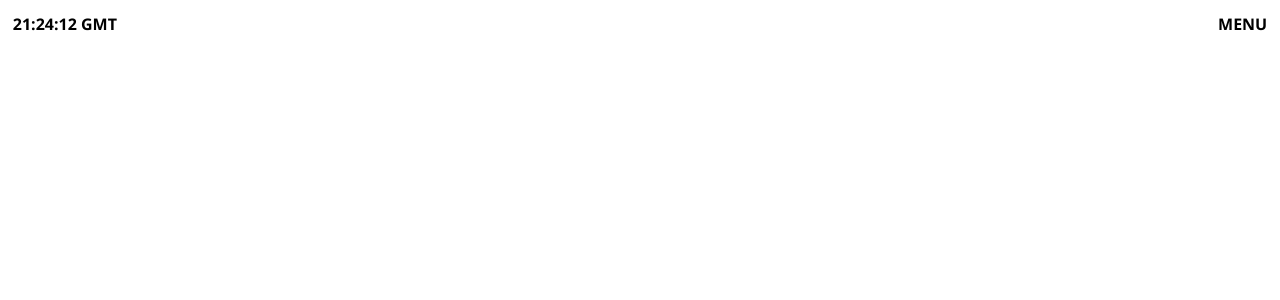
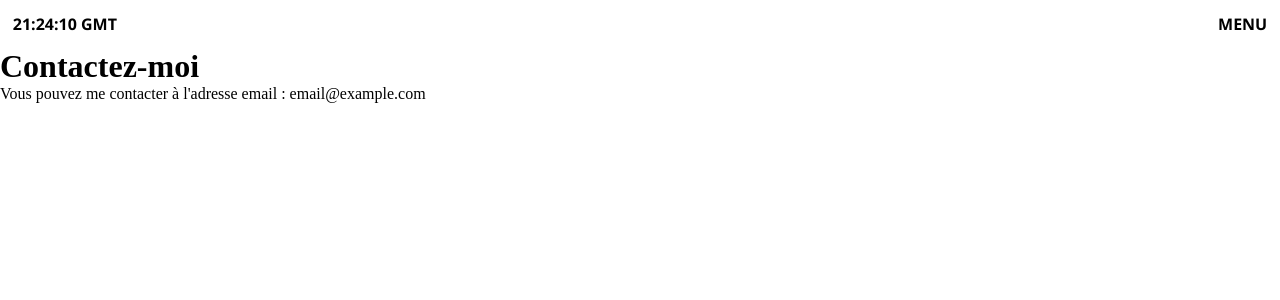
Before and after one commit to cs-development-github/PortefolioReact, a React (Create React App) app: page /contact in a window 1280 px wide. Shown: the top 300 px of the page. Built offline with nearby package versions, Linux system fonts and the light colour scheme.

Commit message:
add: react router dom

```diff
--- a/package.json
+++ b/package.json
@@ -9,6 +9,7 @@
     "framer-motion": "^11.11.11",
     "react": "^18.3.1",
     "react-dom": "^18.3.1",
+    "react-router-dom": "^6.28.0",
     "react-scripts": "5.0.1",
     "web-vitals": "^2.1.4"
   },
--- a/src/App.js
+++ b/src/App.js
@@ -1,12 +1,41 @@
 // App.js
 import React from 'react';
+import { BrowserRouter as Router, Routes, Route } from 'react-router-dom';
 import HomePage from './pages/HomePage';
+import About from './pages/About';
+import Contact from './pages/Contact';
+import Projects from './pages/Projects';
+import RealTimeClock from './components/Header/RealTimeClock/RealTimeClock';
+import './styles/index.css';
+import useToggle from '../src/hooks/useToggle';
+import Menu from './components/Header/Menu/Menu';
 
 function App() {
+  const [isMenuOpen, toggleMenu] = useToggle(false);
+
   return (
-    <div className="App">
-      <HomePage />
-    </div>
+    <Router>
+      <div className="App">
+        <div className="HomePage">
+          <div className="header">
+            <div className="current-time">
+              <RealTimeClock />
+            </div>
+            <p className="menu-button" onClick={toggleMenu}>
+              {isMenuOpen ? 'CLOSE' : 'MENU'}
+            </p>
+          </div>
+          <Menu isOpen={isMenuOpen} onClose={toggleMenu} />
+        </div>
+        {/* Configuration des routes */}
+        <Routes>
+          <Route path="/" element={<HomePage />} />
+          <Route path="/about" element={<About />} />
+          <Route path="/projects" element={<Projects />} />
+          <Route path="/contact" element={<Contact />} />
+        </Routes>
+      </div>
+    </Router>
   );
 }
 
--- a/src/components/Header/Menu/Menu.css
+++ b/src/components/Header/Menu/Menu.css
@@ -61,3 +61,8 @@
   text-decoration: none;
   font-size: 18px;
 }
+
+.menu-items.active {
+  text-decoration: line-through;
+  color: red; /* Optionnel, pour attirer l'attention */
+}
--- a/src/components/Header/Menu/Menu.js
+++ b/src/components/Header/Menu/Menu.js
@@ -1,4 +1,5 @@
 import React from 'react';
+import { NavLink } from 'react-router-dom';
 import './Menu.css';
 
 function Menu({ isOpen, onClose }) {
@@ -7,10 +8,10 @@ function Menu({ isOpen, onClose }) {
       <div className="menu">
         <div className="menu-content">
           <ul>
-            <li><a className='menu-items' href="#home">Index</a></li>
-            <li><a className='menu-items' href="#about">About</a></li>
-            <li><a className='menu-items' href="#portfolio">Projets</a></li>
-            <li><a className='menu-items' href="#contact">Contact</a></li>
+            <li><NavLink className={({ isActive }) => isActive ? 'menu-items active' : 'menu-items'} to="/" onClick={onClose}>Index</NavLink></li>
+            <li><NavLink className={({ isActive }) => isActive ? 'menu-items active' : 'menu-items'} to="/about" onClick={onClose}>About</NavLink></li>
+            <li><NavLink className={({ isActive }) => isActive ? 'menu-items active' : 'menu-items'} to="/projects" onClick={onClose}>Projets</NavLink></li>
+            <li><NavLink className={({ isActive }) => isActive ? 'menu-items active' : 'menu-items'} to="/contact" onClick={onClose}>Contact</NavLink></li>
           </ul>
         </div>
         <div className="sub-menu">
--- /dev/null
+++ b/src/pages/About.js
@@ -0,0 +1,12 @@
+import React from 'react';
+
+function About() {
+  return (
+    <div>
+      <h1>À propos de moi</h1>
+      <p>Je suis un développeur fullstack passionné par le développement web.</p>
+    </div>
+  );
+}
+
+export default About;
--- /dev/null
+++ b/src/pages/Contact.js
@@ -0,0 +1,12 @@
+import React from 'react';
+
+function Contact() {
+  return (
+    <div>
+      <h1>Contactez-moi</h1>
+      <p>Vous pouvez me contacter à l'adresse email : email@example.com</p>
+    </div>
+  );
+}
+
+export default Contact;
--- a/src/pages/HomePage.js
+++ b/src/pages/HomePage.js
@@ -1,23 +1,10 @@
 import React from 'react';
-import useToggle from '../hooks/useToggle';
-import Menu from '../components/Header/Menu/Menu';
-import RealTimeClock from '../components/Header/RealTimeClock/RealTimeClock';
-import '../styles/index.css';
 
 function HomePage() {
-  const [isMenuOpen, toggleMenu] = useToggle(false);
-
   return (
-    <div className="HomePage">
-      <div className="header">
-        <div className="current-time">
-          <RealTimeClock />
-        </div>
-        <p className="menu-button" onClick={toggleMenu}>
-          {isMenuOpen ? 'CLOSE' : 'MENU'}
-        </p>
-      </div>
-      <Menu isOpen={isMenuOpen} onClose={toggleMenu} />
+    <div>
+      <h1>Ma Homepage</h1>
+      <p>Voici ma HomePage.</p>
     </div>
   );
 }
--- /dev/null
+++ b/src/pages/Projects.js
@@ -0,0 +1,12 @@
+import React from 'react';
+
+function Projects() {
+  return (
+    <div>
+      <h1>Mes projets</h1>
+      <p>Voici quelques-uns de mes projets récents.</p>
+    </div>
+  );
+}
+
+export default Projects;
```
Also changed, not shown: 1 other file (tests, documents, lock files or other folders).
